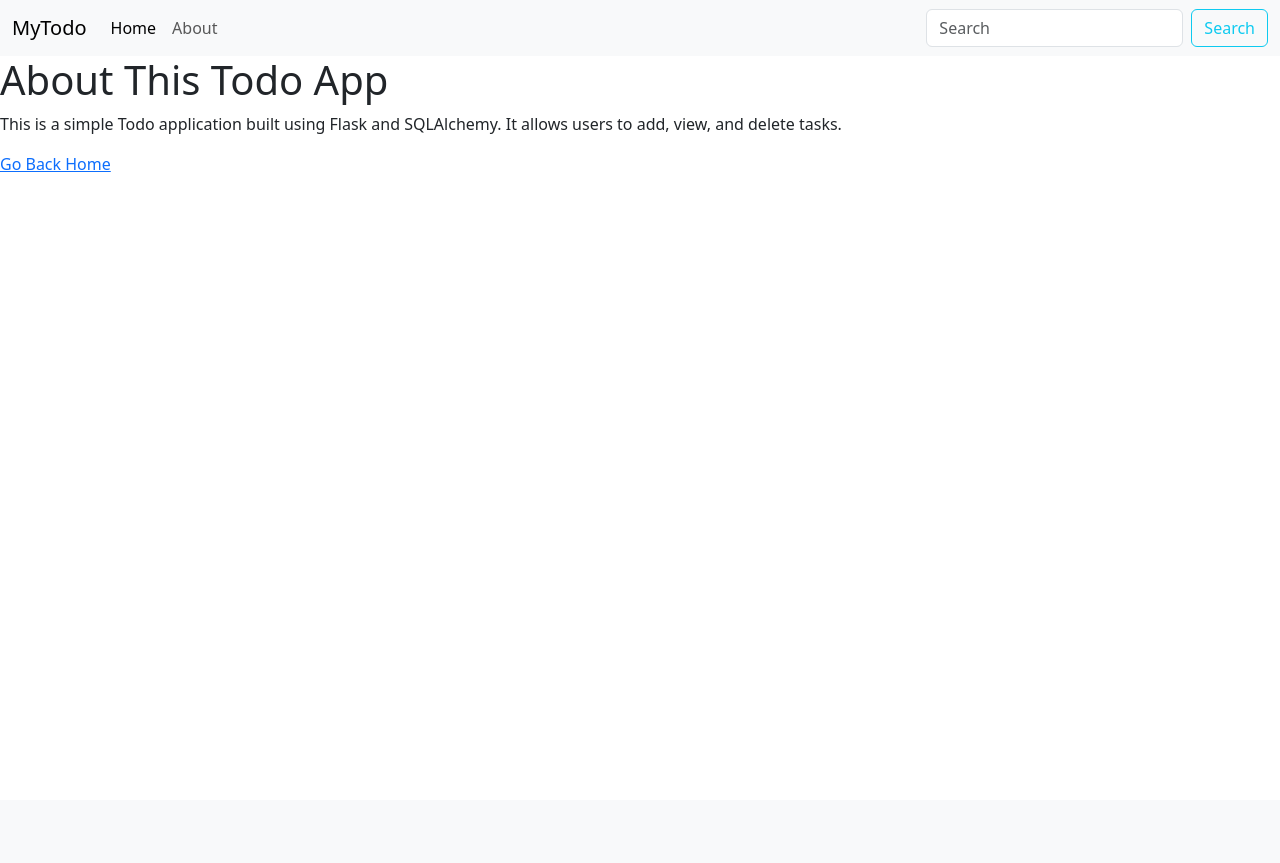
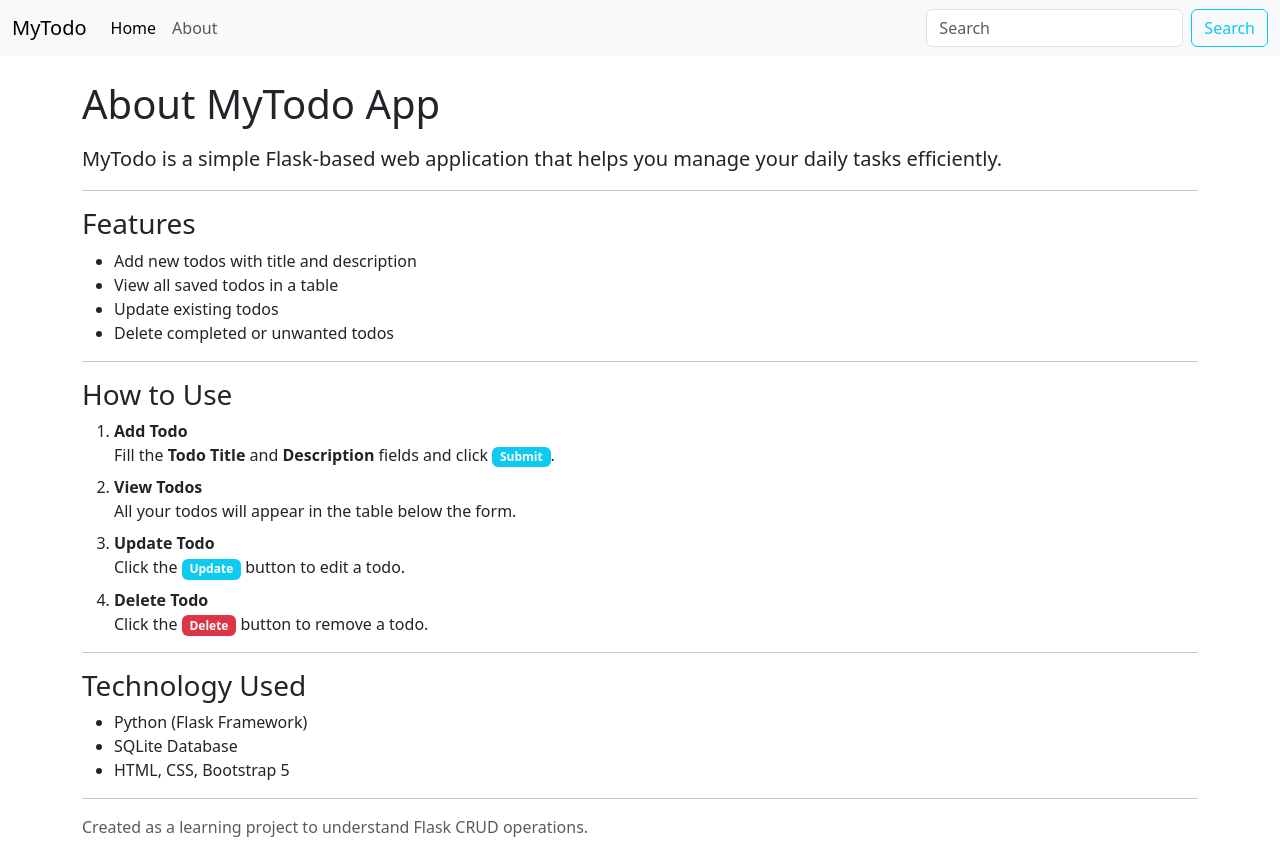
Before and after one commit to om-shelke01/flask-todo-app, a Flask app: page /about in a window 1280 px wide. Before the commit the page ends 172 px from the top, so only its background shows below. Run offline with Flask 3, Linux system fonts and the light colour scheme.

Commit message:
Improve About page content and layout

```diff
--- a/templates/about.html
+++ b/templates/about.html
@@ -2,10 +2,61 @@
 {% block title %}About{% endblock title %}
 {% block body %}
 
-<h1>About This Todo App</h1>
-<p>
-    This is a simple Todo application built using Flask and SQLAlchemy.
-    It allows users to add, view, and delete tasks.
-</p>
-<a href="/">Go Back Home</a>
+<div class="container my-4">
+    <h1 class="mb-3">About MyTodo App</h1>
+
+    <p class="lead">
+        MyTodo is a simple Flask-based web application that helps you manage
+        your daily tasks efficiently.
+    </p>
+
+    <hr>
+
+    <h3>Features</h3>
+    <ul>
+        <li>Add new todos with title and description</li>
+        <li>View all saved todos in a table</li>
+        <li>Update existing todos</li>
+        <li>Delete completed or unwanted todos</li>
+    </ul>
+
+    <hr>
+
+    <h3>How to Use</h3>
+
+    <ol>
+        <li>
+            <strong>Add Todo</strong><br>
+            Fill the <b>Todo Title</b> and <b>Description</b> fields and click
+            <span class="badge bg-info">Submit</span>.
+        </li>
+        <li class="mt-2">
+            <strong>View Todos</strong><br>
+            All your todos will appear in the table below the form.
+        </li>
+        <li class="mt-2">
+            <strong>Update Todo</strong><br>
+            Click the <span class="badge bg-info">Update</span> button to edit a todo.
+        </li>
+        <li class="mt-2">
+            <strong>Delete Todo</strong><br>
+            Click the <span class="badge bg-danger">Delete</span> button to remove a todo.
+        </li>
+    </ol>
+
+    <hr>
+
+    <h3>Technology Used</h3>
+    <ul>
+        <li>Python (Flask Framework)</li>
+        <li>SQLite Database</li>
+        <li>HTML, CSS, Bootstrap 5</li>
+    </ul>
+
+    <hr>
+
+    <p class="text-muted">
+        Created as a learning project to understand Flask CRUD operations.
+    </p>
+</div>
 {% endblock body %}
```
